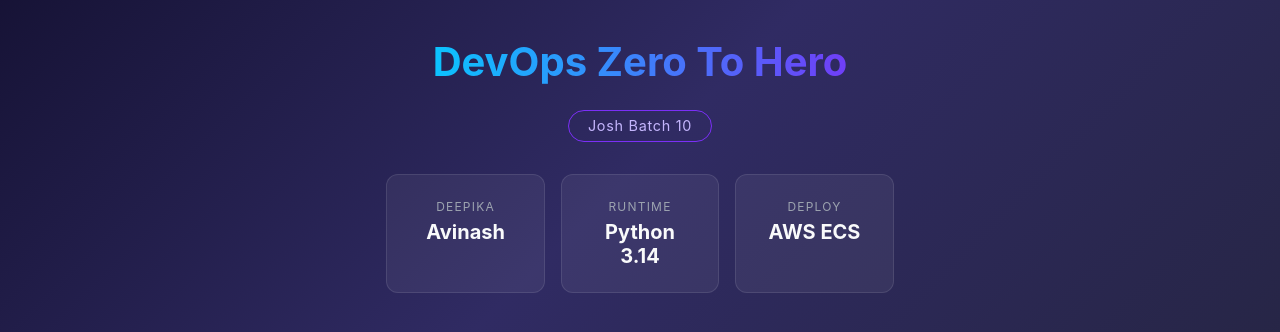
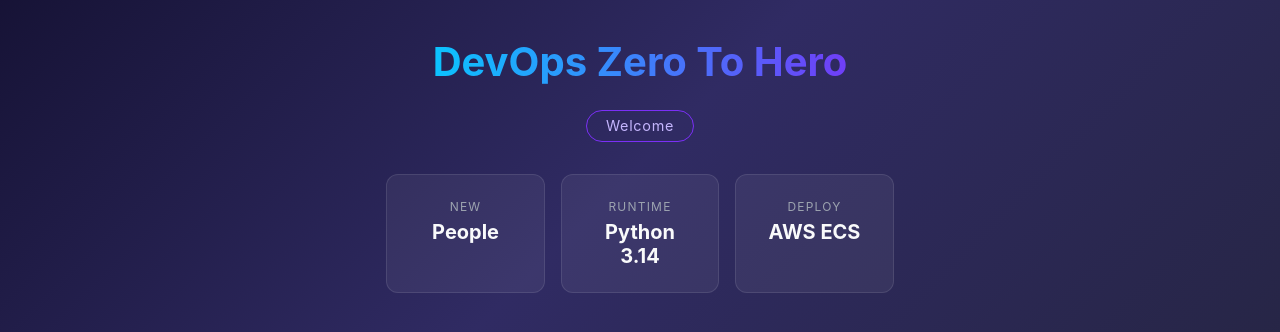
Before and after one commit to avi-1312/avi-90DaysOfDevOps, a Flask app: page / in a window 1280 px wide. Shown: the part 235-567 px from the top of the page. Run offline with Flask 3, Linux system fonts and the light colour scheme.

Commit message:
Update welcome message and card labels in index.html

```diff
--- a/flask-app-ecs/templates/index.html
+++ b/flask-app-ecs/templates/index.html
@@ -68,11 +68,11 @@
 <body>
     <div class="container">
         <h1>DevOps Zero To Hero</h1>
-        <div class="badge">Josh Batch 10</div>
+        <div class="badge">Welcome</div>
         <div class="cards">
             <div class="card">
-                <span>Deepika</span>
-                <strong>Avinash </strong>
+                <span>New</span>
+                <strong>People </strong>
             </div>
             <div class="card">
                 <span>Runtime</span>
```
